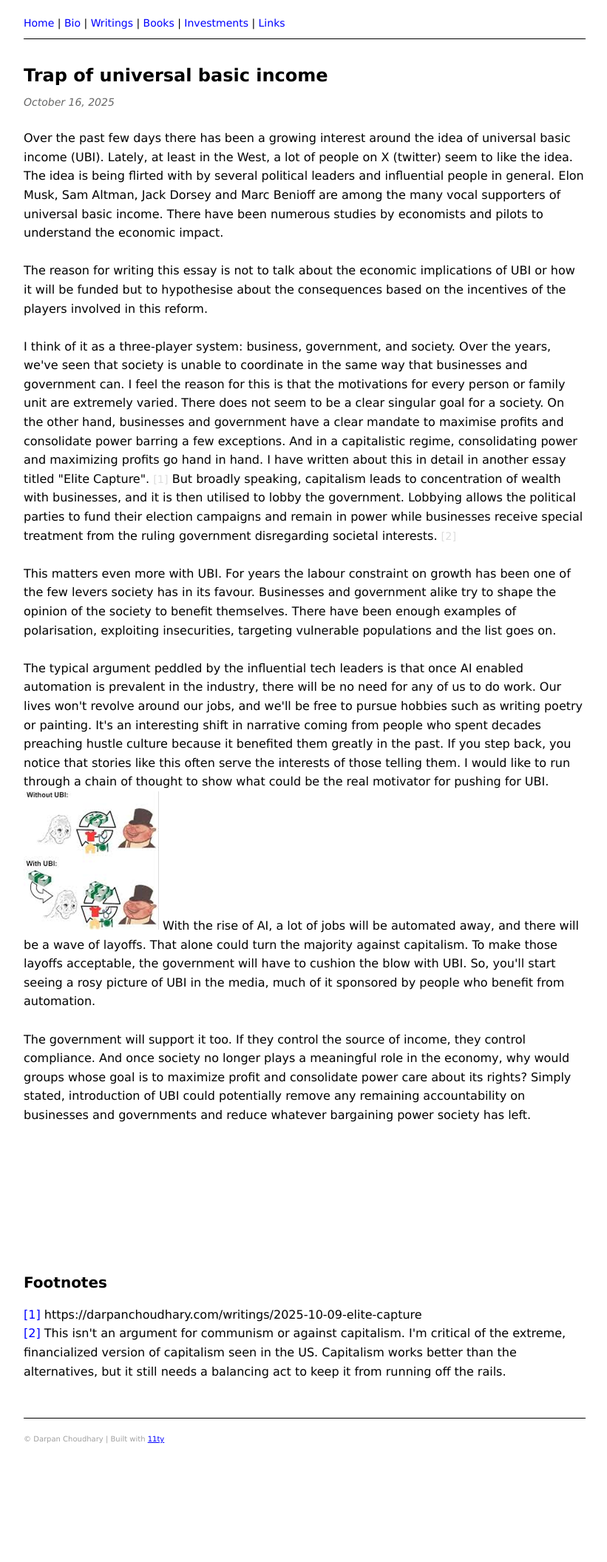
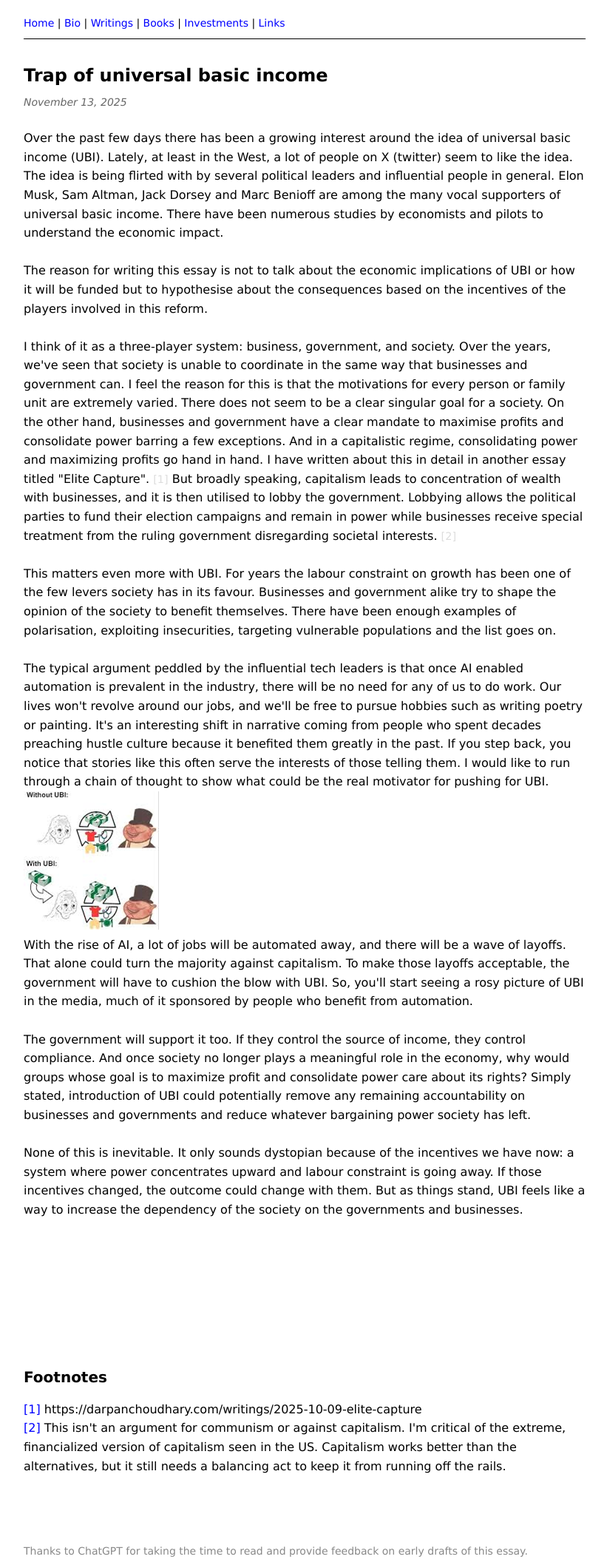
Before and after one commit to FusRoDah09/my-website, an Eleventy site: page src/writings/2025-11-13-universal-basic-income-trap.md in a window 1280 px wide. Shown: the top 2112 px of the page at 74% size, without its empty margins (228-1049 px from the left). Before the commit the page ends 1974 px from the top, so only its background shows below. Built offline with nearby package versions, Linux system fonts and the light colour scheme; Eleventy itself is replaced by a stand-in of ours; files that its build step writes are made by us from their sources.

Commit message:
new essay update

```diff
--- a/src/writings/2025-11-13-universal-basic-income-trap.md
+++ b/src/writings/2025-11-13-universal-basic-income-trap.md
@@ -1,7 +1,7 @@
 ---
 layout: blog-layout.njk
 title: Trap of universal basic income
-date: 2025-10-16
+date: 2025-11-13
 ---
 
 Over the past few days there has been a growing interest around the idea of universal basic income (UBI). Lately, at least in the West, a lot of people on X (twitter) seem to like the idea. The idea is being flirted with by several political leaders and influential people in general. Elon Musk, Sam Altman, Jack Dorsey and Marc Benioff are among the many vocal supporters of universal basic income. There have been numerous studies by economists and pilots to understand the economic impact.<br><br>
@@ -13,10 +13,14 @@ I think of it as a three-player system: business, government, and society. Over
 This matters even more with UBI. For years the labour constraint on growth has been one of the few levers society has in its favour. Businesses and government alike try to shape the opinion of the society to benefit themselves. There have been enough examples of polarisation, exploiting insecurities, targeting vulnerable populations and the list goes on.<br><br>
 
 The typical argument peddled by the influential tech leaders is that once AI enabled automation is prevalent in the industry, there will be no need for any of us to do work. Our lives won't revolve around our jobs, and we'll be free to pursue hobbies such as writing poetry or painting. It's an interesting shift in narrative coming from people who spent decades preaching hustle culture because it benefited them greatly in the past. If you step back, you notice that stories like this often serve the interests of those telling them. I would like to run through a chain of thought to show what could be the real motivator for pushing for UBI.<br>
+
 ![wojak](/images/cap-wojak.png)
+
 With the rise of AI, a lot of jobs will be automated away, and there will be a wave of layoffs. That alone could turn the majority against capitalism. To make those layoffs acceptable, the government will have to cushion the blow with UBI. So, you'll start seeing a rosy picture of UBI in the media, much of it sponsored by people who benefit from automation.<br><br>
 
-The government will support it too. If they control the source of income, they control compliance. And once society no longer plays a meaningful role in the economy, why would groups whose goal is to maximize profit and consolidate power care about its rights? Simply stated, introduction of UBI could potentially remove any remaining accountability on businesses and governments and reduce whatever bargaining power society has left.
+The government will support it too. If they control the source of income, they control compliance. And once society no longer plays a meaningful role in the economy, why would groups whose goal is to maximize profit and consolidate power care about its rights? Simply stated, introduction of UBI could potentially remove any remaining accountability on businesses and governments and reduce whatever bargaining power society has left.<br><br>
+
+None of this is inevitable. It only sounds dystopian because of the incentives we have now: a system where power concentrates upward and labour constraint is going away. If those incentives changed, the outcome could change with them. But as things stand, UBI feels like a way to increase the dependency of the society on the governments and businesses.
 
 <br><br><br><br>
 
@@ -29,3 +33,9 @@ The government will support it too. If they control the source of income, they c
 <a name="f2">[2]</a> This isn't an argument for communism or against capitalism. I'm critical of the extreme, financialized version of capitalism seen in the US. Capitalism works better than the alternatives, but it still needs a balancing act to keep it from running off the rails.
 
 </div>
+
+<br><br>
+
+<div class="thanks">
+Thanks to ChatGPT for taking the time to read and provide feedback on early drafts of this essay.
+</div>
```
